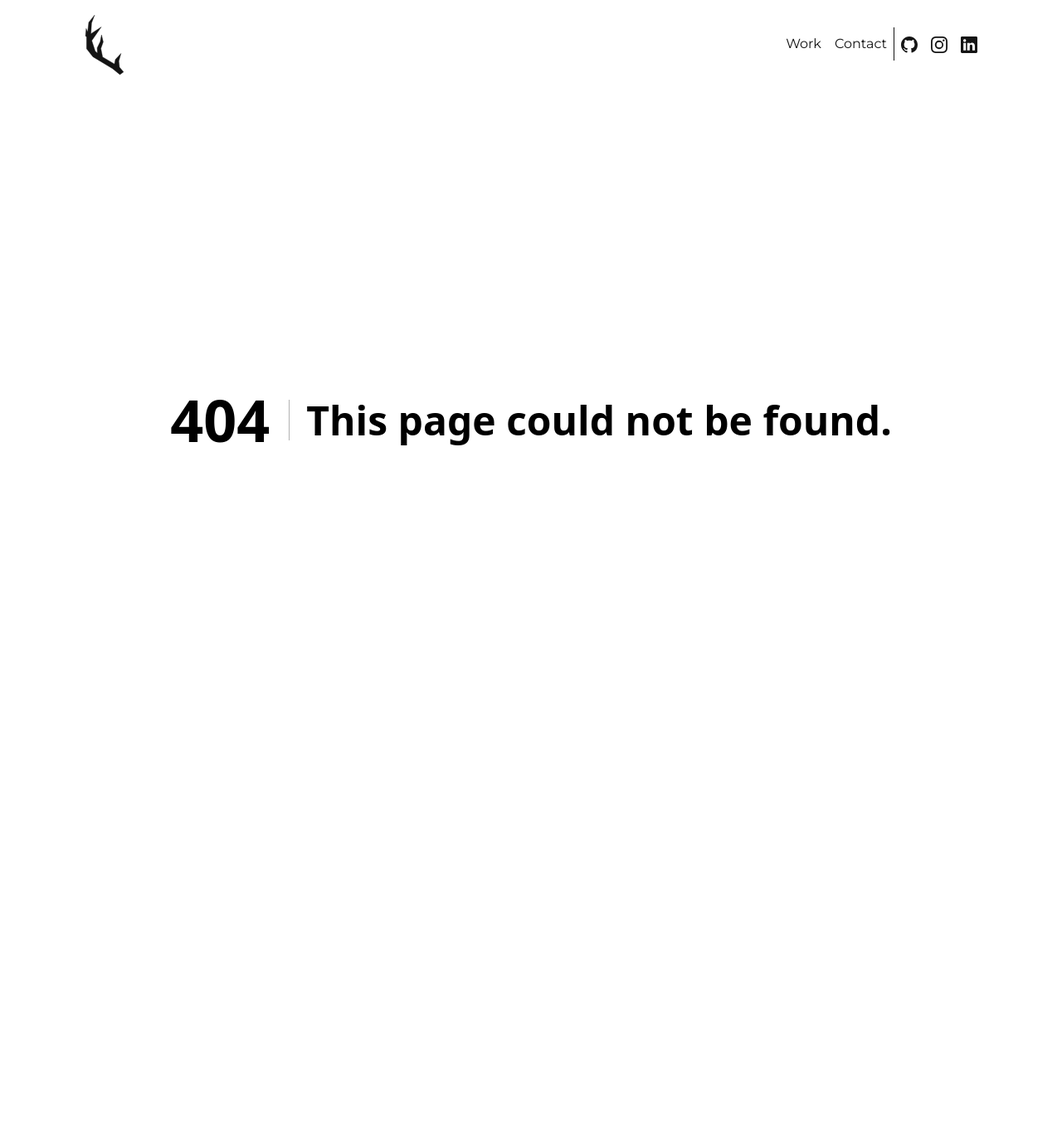
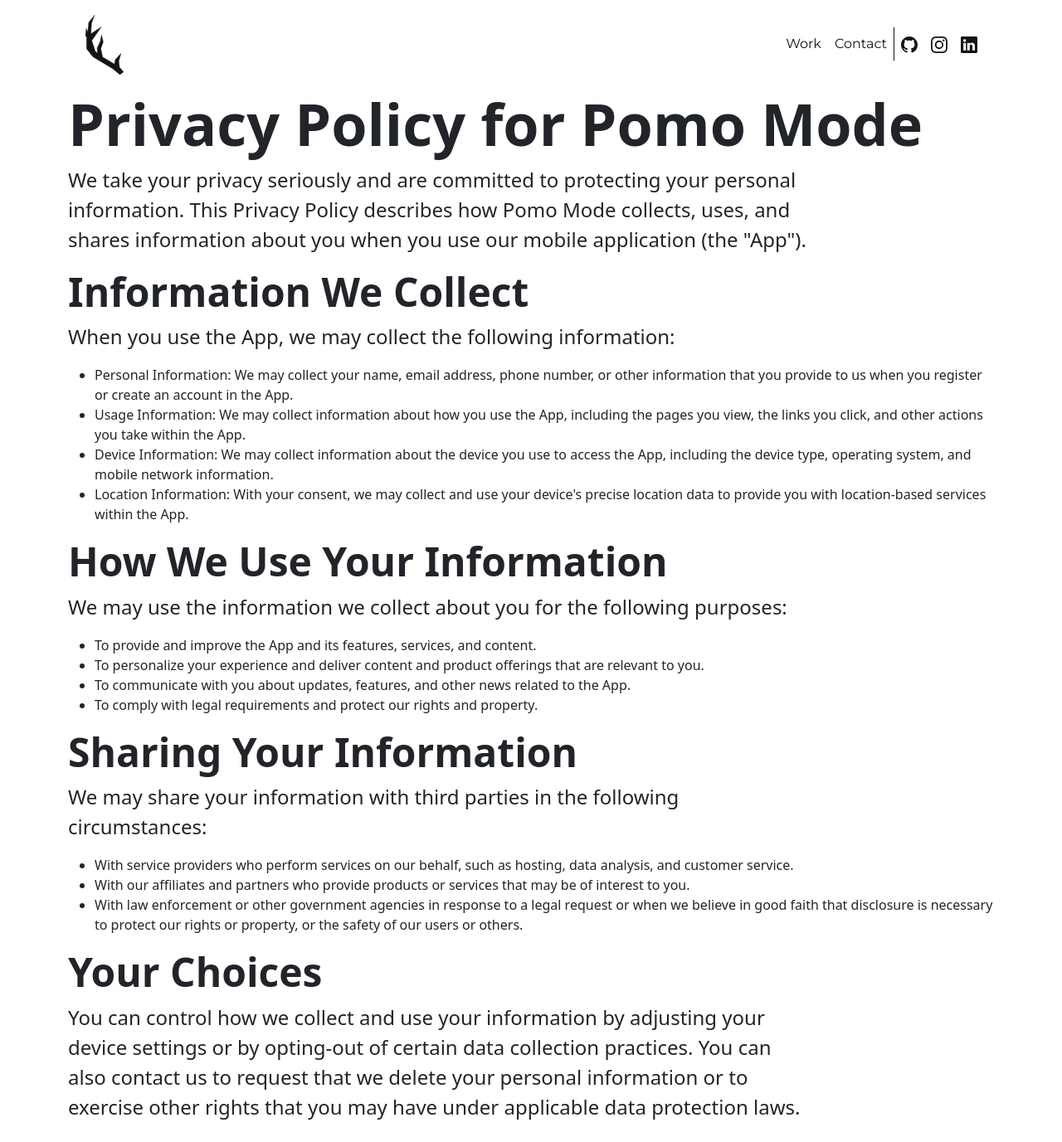
Before and after one commit to briantgrijalva/portfolio, a Next.js app: page /pomo-mode in a window 1280 px wide. Before the commit this address had no page. Shown: the top 1377 px of the page at 83% size. Before the commit the page ends 907 px from the top, so only its background shows below. Built offline with nearby package versions, Linux system fonts and the light colour scheme.

Commit message:
Add pomoMode privacy

```diff
--- a/components/Projects.tsx
+++ b/components/Projects.tsx
@@ -15,6 +15,7 @@
         <ProjectCard name='PaperShipX' description="An android videogame I've created, It has a paper inspired design, people who have played it say it's too hard." technologies={['Unity', 'C#', 'Illustrator', 'Videogame design']} reverse={false} image={PaperShipX} url='https://play.google.com/store/apps/details?id=com.KirinXstudio.PaperShipX'/>
       </div>
       <div className='mt-5 py-5 mb-5'>
+        {/* // TODO: replace with boomerang webiste, or another project*/}
         <ProjectCard name='To-Do App' description='A minimal To-Do List App.' technologies={['React', 'Node JS', 'MongoDB', 'CSS', 'Bootstrap', 'HTML', 'TypeScript']} reverse={false} image={todo} url='https://skill-todo-list.netlify.app/' />
       </div>
       <div className='mt-5 py-5 mb-5'>
--- /dev/null
+++ b/pages/pomo-mode.tsx
@@ -0,0 +1,61 @@
+
+export default function PomoMode () {
+  return (
+    <div className='container'>
+      <div className="row">
+        <div className="col-md-12 col-sm-12 col-lg-12">
+          <h1>Privacy Policy for Pomo Mode</h1>
+
+          <p>
+              We take your privacy seriously and are committed to protecting your personal information. This Privacy Policy describes how Pomo Mode collects, uses, and shares information about you when you use our mobile application (the &quot;App&quot;).
+          </p>
+
+          <h2>Information We Collect</h2>
+          <p>When you use the App, we may collect the following information:</p>
+          <ul>
+              <li>Personal Information: We may collect your name, email address, phone number, or other information that you provide to us when you register or create an account in the App.</li>
+              <li>Usage Information: We may collect information about how you use the App, including the pages you view, the links you click, and other actions you take within the App.</li>
+              <li>Device Information: We may collect information about the device you use to access the App, including the device type, operating system, and mobile network information.</li>
+              <li>Location Information: With your consent, we may collect and use your device&apos;s precise location data to provide you with location-based services within the App.</li>
+          </ul>
+
+          <h2>How We Use Your Information</h2>
+          <p>We may use the information we collect about you for the following purposes:</p>
+          <ul>
+              <li>To provide and improve the App and its features, services, and content.</li>
+              <li>To personalize your experience and deliver content and product offerings that are relevant to you.</li>
+              <li>To communicate with you about updates, features, and other news related to the App.</li>
+              <li>To comply with legal requirements and protect our rights and property.</li>
+          </ul>
+
+          <h2>Sharing Your Information</h2>
+          <p>We may share your information with third parties in the following circumstances:</p>
+          <ul>
+              <li>With service providers who perform services on our behalf, such as hosting, data analysis, and customer service.</li>
+              <li>With our affiliates and partners who provide products or services that may be of interest to you.</li>
+              <li>With law enforcement or other government agencies in response to a legal request or when we believe in good faith that disclosure is necessary to protect our rights or property, or the safety of our users or others.</li>
+          </ul>
+
+          <h2>Your Choices</h2>
+          <p>You can control how we collect and use your information by adjusting your device settings or by opting-out of certain data collection practices. You can also contact us to request that we delete your personal information or to exercise other rights that you may have under applicable data protection laws.</p>
+
+          <h2>Security</h2>
+          <p>We take reasonable measures to protect your personal information from unauthorized access, use, or disclosure. However, no method of transmission over the internet or electronic storage is 100% secure, and we cannot guarantee the absolute security of your information.</p>
+
+          <h2>Children&apos;s Privacy</h2>
+          <p>The App is not intended for use by children under the age of 13, and we do not knowingly collect personal information from children under the age of 13 without parental consent.</p>
+
+          <h2>Changes to this Privacy Policy</h2>
+          <p>We may update this Privacy Policy from time to time to reflect changes in our information practices or legal requirements. We will notify you of any material changes by posting the updated policy on our website or within the App.</p>
+
+          <h2>
+              Contact Us
+          </h2>
+          <p>
+              If you have any questions or concerns about this Privacy Policy, please contact us at briantgrijalva20@gmail.com
+          </p>
+      </div>
+      </div>
+    </div>
+  )
+}
```
